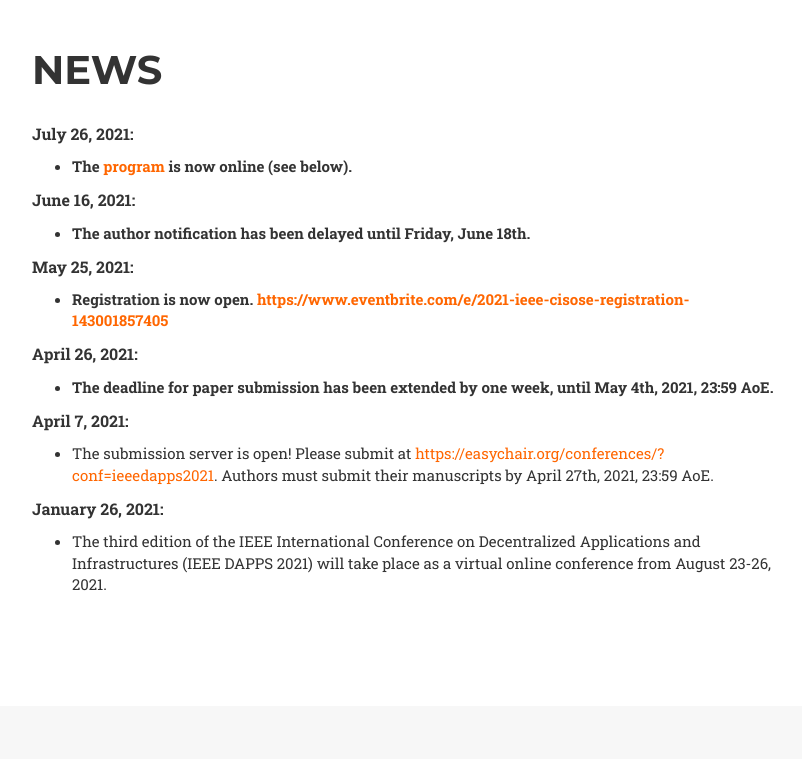
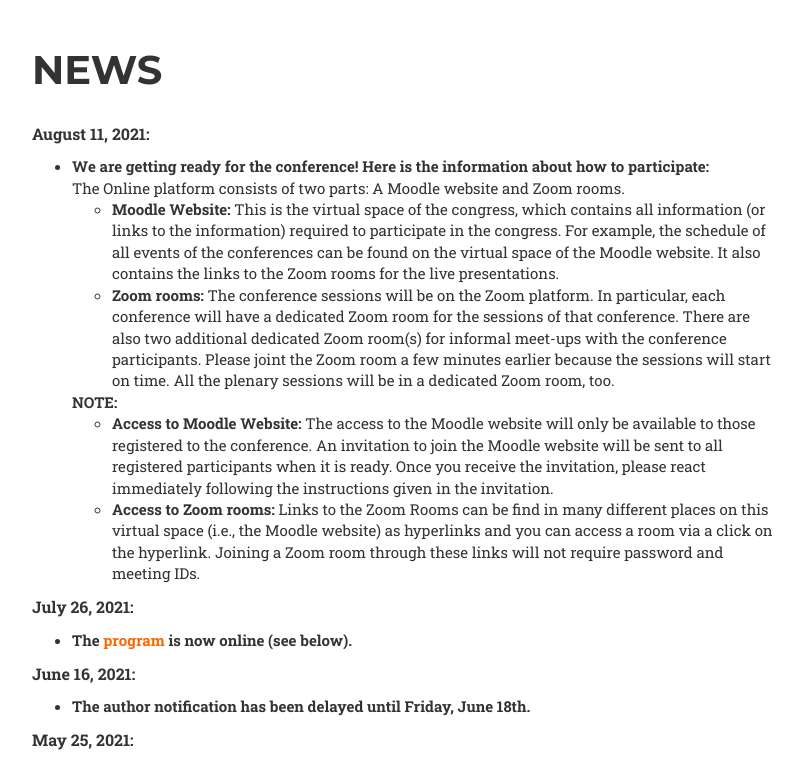
Before and after one commit to ieeedapps-web/ieeedapps-web.github.io, a plain HTML site: page index.html in a window 1280 px wide. Shown: the part 1020-1779 px from the top of the page, without its empty margins (38-840 px from the left). Drawn offline with Linux system fonts and the light colour scheme; a web font is replaced by a local one.

Commit message:
add info on how to participate

```diff
--- a/index.html
+++ b/index.html
@@ -121,6 +121,30 @@
             </div>
             <div class="row">
                 <div class="col-lg-8 col-xs-12 text-left">
+                <p><strong>August 11, 2021:</strong></p>
+                <ul>
+                    <li>
+                        <b>We are getting ready for the conference! Here is the information about how to participate:</b><br/>
+                        The Online platform consists of two parts: A Moodle website and Zoom rooms.
+                        <ul>
+                            <li>
+                                <b>Moodle Website:</b> This is the virtual space of the congress, which contains all information (or links to the information) required to participate in the congress. For example, the schedule of all events of the conferences can be found on the virtual space of the Moodle website. It also contains the links to the Zoom rooms for the live presentations.
+                            </li>
+                            <li>
+                                <b>Zoom rooms:</b> The conference sessions will be on the Zoom platform. In particular, each conference will have a dedicated Zoom room for the sessions of that conference. There are also two additional dedicated Zoom room(s)  for informal meet-ups with the conference participants. Please joint the Zoom room a few minutes earlier because the sessions will start on time. All the plenary sessions will be in a dedicated Zoom room, too.
+                            </li>
+                        </ul>
+                        <b>NOTE:</b>
+                        <ul>
+                            <li>
+                                <b>Access to Moodle Website:</b> The access to the Moodle website will only be available to those registered to the conference. An invitation to join the Moodle website will be sent to all registered participants when it is ready. Once you receive the invitation, please react immediately following the instructions given in the invitation.
+                            </li>
+                            <li>
+                                <b>Access to Zoom rooms:</b> Links to the Zoom Rooms can be find in many different places on this virtual space (i.e., the Moodle website) as hyperlinks and you can access a room via a click on the hyperlink. Joining a Zoom room through these links will not require password and meeting IDs.
+                            </li>
+                        </ul>
+                    </li>
+                </ul>
                 <p><strong>July 26, 2021:</strong></p>
                 <ul>
                     <li>
@@ -316,7 +340,7 @@
 
                     <div style="border:1px solid black; padding:5px">
                         <p>
-                            Date/Time: TBA (British Summer Time, UTC+1)
+                            Monday, August 23rd, 2021: 11:30-12:30 (British Summer Time, UTC+1)
                         </p>
                         <h3 class="section-subheading text-muted">Keynote: High-Frequency Trading on Decentralized On-Chain Exchanges</h3>
                         <ul>
```
